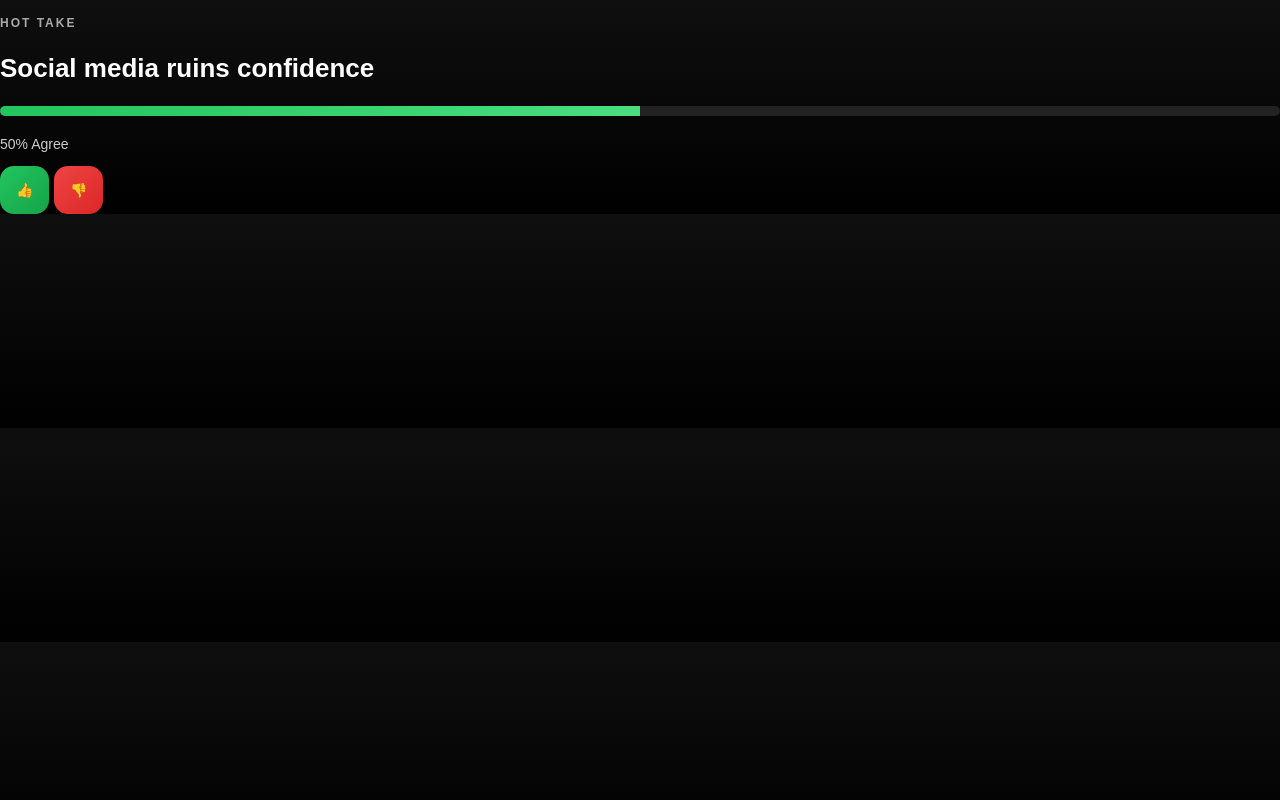
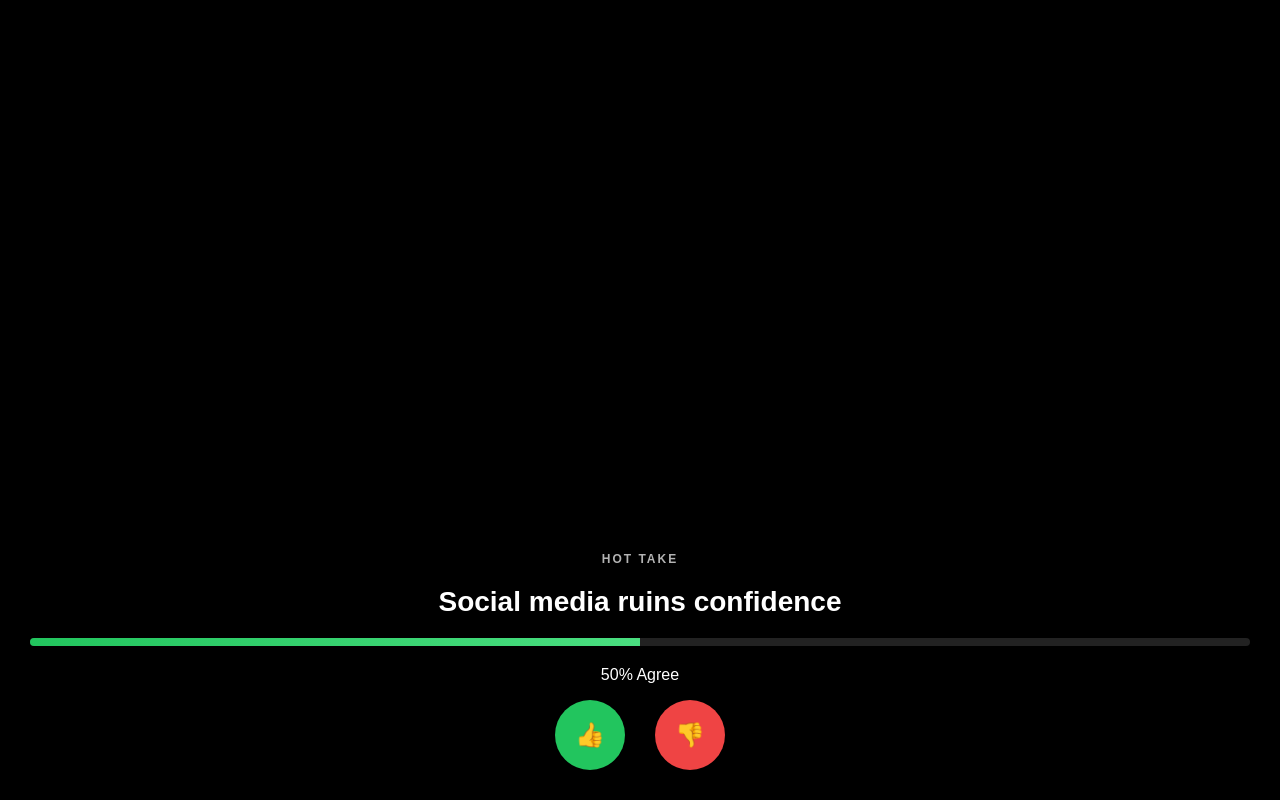
Before and after one commit to themainaziz/Hot-takes-appp, a plain HTML site: page index.html in a window 1280 px wide. Drawn offline with Linux system fonts and the light colour scheme.

Commit message:
Update style.css

```diff
--- a/style.css
+++ b/style.css
@@ -1,65 +1,40 @@
 body {
   margin: 0;
+  overflow: hidden;
   font-family: Arial, sans-serif;
-  background: linear-gradient(180deg, #0f0f0f, #000);
+  background: black;
   color: white;
-  overflow: hidden;
 }
 
-/* app layout */
-.app {
+.screen {
   height: 100vh;
+  width: 100vw;
   display: flex;
-  flex-direction: column;
+  align-items: flex-end;
   justify-content: center;
+  transition: transform 0.3s ease, opacity 0.3s ease;
 }
 
-/* top bar */
-.top-bar {
-  position: absolute;
-  top: 20px;
+.overlay {
   width: 100%;
-  display: flex;
-  justify-content: space-between;
-  padding: 0 20px;
-  font-size: 14px;
-  opacity: 0.8;
+  padding: 30px;
+  background: linear-gradient(transparent, rgba(0,0,0,0.9));
+  text-align: center;
 }
 
-/* card */
-.card {
-  margin: 0 20px;
-  padding: 30px;
-  border-radius: 25px;
-  text-align: center;
-
-  background: rgba(255,255,255,0.05);
-  backdrop-filter: blur(10px);
-
-  box-shadow:
-    0 10px 30px rgba(0,0,0,0.5),
-    inset 0 0 10px rgba(255,255,255,0.05);
-
-  transition: all 0.25s ease;
+#category {
+  font-size: 12px;
+  opacity: 0.7;
+  letter-spacing: 2px;
 }
 
-/* category */
-#category {
-  color: #aaa;
-  letter-spacing: 2px;
-  font-size: 12px;
+#take {
+  font-size: 28px;
+  margin: 20px 0;
 }
 
-/* main text */
-#take {
-  font-size: 26px;
-  margin: 20px 0;
-  line-height: 1.4;
-}
-
-/* bar */
 .bar {
-  height: 10px;
+  height: 8px;
   background: #222;
   border-radius: 10px;
   overflow: hidden;
@@ -70,53 +45,32 @@ body {
   height: 100%;
   width: 50%;
   background: linear-gradient(90deg, #22c55e, #4ade80);
-  transition: width 0.3s ease;
+  transition: width 0.25s ease;
 }
 
-/* percent text */
-#percent {
-  opacity: 0.8;
-  font-size: 14px;
-}
-
-/* buttons */
-.buttons {
+.actions {
   display: flex;
-  gap: 10px;
-  margin-top: 20px;
+  justify-content: center;
+  gap: 30px;
 }
 
 button {
-  flex: 1;
-  padding: 16px;
+  width: 70px;
+  height: 70px;
+  border-radius: 50%;
   border: none;
-  border-radius: 14px;
-  font-weight: bold;
-  font-size: 14px;
+  font-size: 24px;
   color: white;
-  transition: all 0.15s ease;
 }
 
-/* agree button */
 .agree {
-  background: linear-gradient(135deg, #22c55e, #16a34a);
+  background: #22c55e;
 }
 
-/* disagree button */
 .disagree {
-  background: linear-gradient(135deg, #ef4444, #dc2626);
+  background: #ef4444;
 }
 
-/* press animation */
 button:active {
-  transform: scale(0.93);
+  transform: scale(0.9);
 }
-
-/* glow effect on hover/tap */
-.agree:active {
-  box-shadow: 0 0 20px #22c55e;
-}
-
-.disagree:active {
-  box-shadow: 0 0 20px #ef4444;
-}
```
